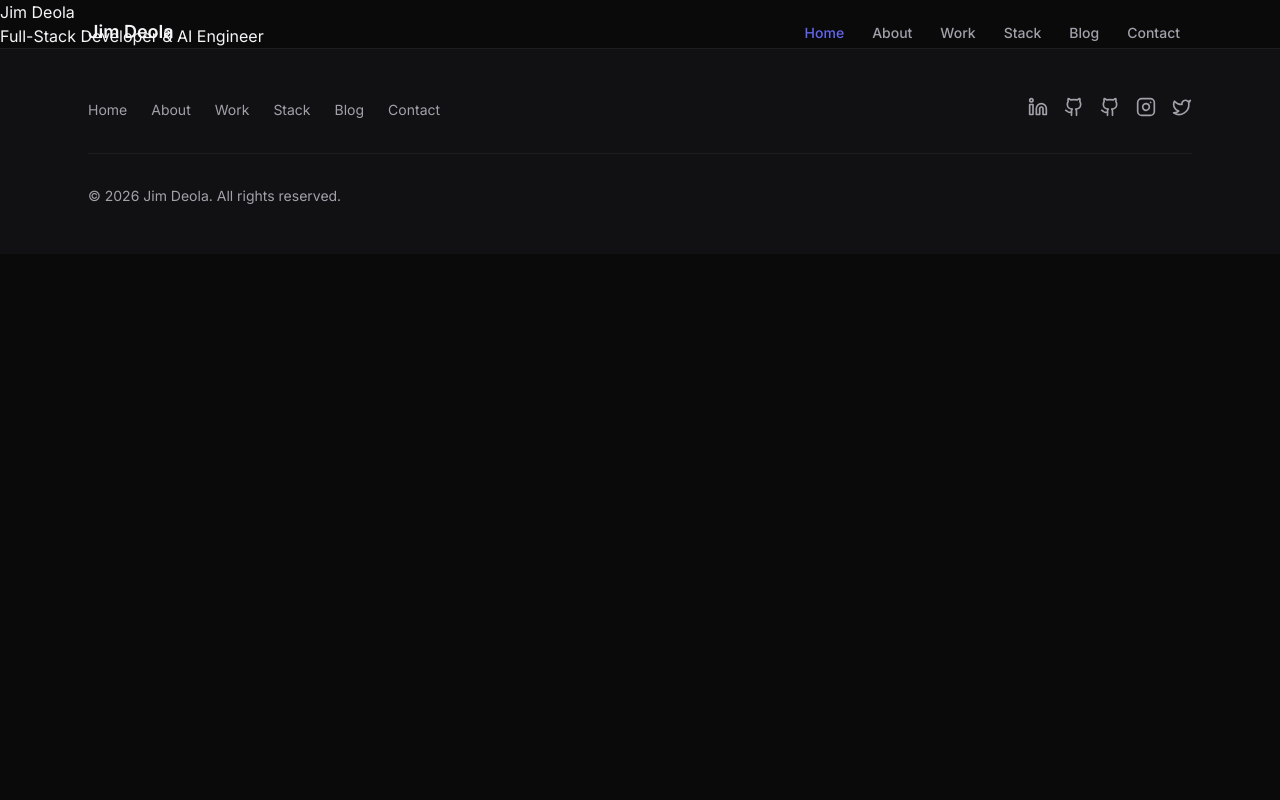
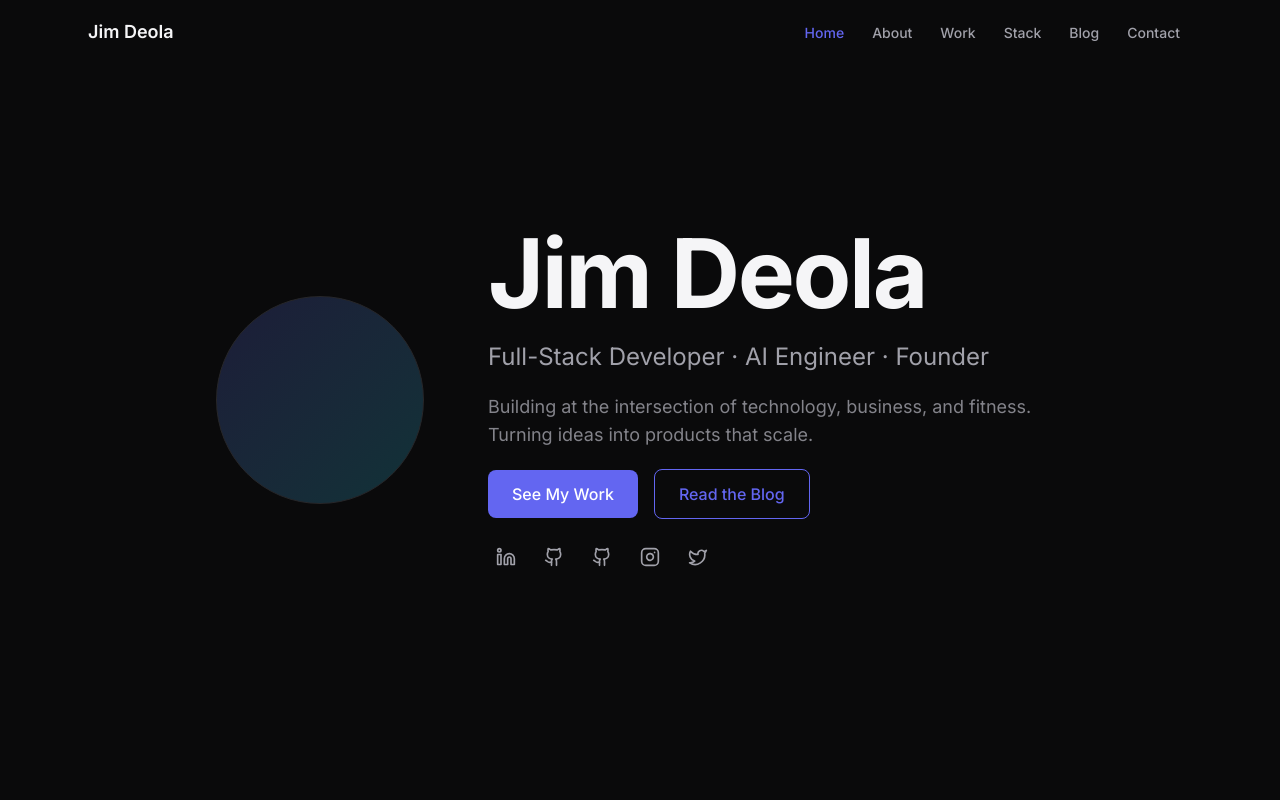
Before and after one commit to jdeola/jimdeola.com, a Next.js app: page / in a window 1280 px wide. Shown: the top 800 px of the page. Built offline with nearby package versions, Linux system fonts and the light colour scheme.

Commit message:
feat(S03/T01): hero section with staggered entrance animation, CTAs, social strip
Key files: src/components/sections/Hero.tsx, src/app/page.tsx, src/styles/globals.css

```diff
--- a/src/app/page.tsx
+++ b/src/app/page.tsx
@@ -1,8 +1,9 @@
+import { Hero } from '@/components/sections/Hero';
+
 export default function Home() {
   return (
     <main>
-      <h1>Jim Deola</h1>
-      <p>Full-Stack Developer &amp; AI Engineer</p>
+      <Hero />
     </main>
   );
 }
--- /dev/null
+++ b/src/components/sections/Hero.tsx
@@ -0,0 +1,131 @@
+'use client';
+
+import { motion } from 'framer-motion';
+import { useReducedMotion } from '@/hooks/useReducedMotion';
+import { Button } from '@/components/ui/Button';
+import { SocialLinks } from '@/components/ui/SocialLinks';
+
+function AnimatedContent() {
+  const items = [
+    {
+      key: 'heading',
+      content: (
+        <h1 className="text-5xl font-bold tracking-tight md:text-7xl lg:text-8xl">
+          Jim Deola
+        </h1>
+      ),
+    },
+    {
+      key: 'tagline',
+      content: (
+        <p className="text-xl text-text-secondary md:text-2xl">
+          Full-Stack Developer &middot; AI Engineer &middot; Founder
+        </p>
+      ),
+    },
+    {
+      key: 'subtitle',
+      content: (
+        <p className="max-w-xl text-base text-text-secondary/80 md:text-lg">
+          Building at the intersection of technology, business, and fitness.
+          Turning ideas into products that scale.
+        </p>
+      ),
+    },
+    {
+      key: 'ctas',
+      content: (
+        <div className="flex flex-wrap items-center gap-4">
+          <Button as="a" href="/work" size="lg" variant="primary">
+            See My Work
+          </Button>
+          <Button as="a" href="/blog" size="lg" variant="secondary">
+            Read the Blog
+          </Button>
+        </div>
+      ),
+    },
+    {
+      key: 'social',
+      content: <SocialLinks />,
+    },
+  ];
+
+  return (
+    <>
+      {items.map((item, i) => (
+        <motion.div
+          key={item.key}
+          initial={{ opacity: 0, y: 20 }}
+          animate={{ opacity: 1, y: 0 }}
+          transition={{
+            duration: 0.5,
+            delay: i * 0.2,
+            ease: 'easeOut',
+          }}
+        >
+          {item.content}
+        </motion.div>
+      ))}
+    </>
+  );
+}
+
+function StaticContent() {
+  return (
+    <>
+      <h1 className="text-5xl font-bold tracking-tight md:text-7xl lg:text-8xl">
+        Jim Deola
+      </h1>
+      <p className="text-xl text-text-secondary md:text-2xl">
+        Full-Stack Developer &middot; AI Engineer &middot; Founder
+      </p>
+      <p className="max-w-xl text-base text-text-secondary/80 md:text-lg">
+        Building at the intersection of technology, business, and fitness.
+        Turning ideas into products that scale.
+      </p>
+      <div className="flex flex-wrap items-center gap-4">
+        <Button as="a" href="/work" size="lg" variant="primary">
+          See My Work
+        </Button>
+        <Button as="a" href="/blog" size="lg" variant="secondary">
+          Read the Blog
+        </Button>
+      </div>
+      <SocialLinks />
+    </>
+  );
+}
+
+export function Hero() {
+  const prefersReducedMotion = useReducedMotion();
+
+  return (
+    <section className="relative flex min-h-screen items-center justify-center overflow-hidden px-6">
+      {/* Subtle background gradient */}
+      <div
+        aria-hidden="true"
+        className="pointer-events-none absolute inset-0 bg-[radial-gradient(ellipse_at_center,_var(--color-accent)/8%_0%,_transparent_70%)]"
+        style={
+          prefersReducedMotion
+            ? undefined
+            : {
+                animation: 'hero-glow 8s ease-in-out infinite alternate',
+              }
+        }
+      />
+
+      <div className="relative z-10 flex flex-col items-center gap-6 text-center md:flex-row md:gap-16 md:text-left">
+        {/* Photo placeholder */}
+        <div className="flex-shrink-0">
+          <div className="h-40 w-40 rounded-full border border-border bg-gradient-to-br from-accent/20 to-accent-secondary/20 md:h-52 md:w-52" />
+        </div>
+
+        {/* Text content */}
+        <div className="flex flex-col gap-5">
+          {prefersReducedMotion ? <StaticContent /> : <AnimatedContent />}
+        </div>
+      </div>
+    </section>
+  );
+}
--- a/src/styles/globals.css
+++ b/src/styles/globals.css
@@ -18,6 +18,23 @@
   --font-mono: var(--font-jetbrains-mono), ui-monospace, monospace;
 }
 
+@keyframes hero-glow {
+  0% {
+    opacity: 0.5;
+    transform: scale(1);
+  }
+  100% {
+    opacity: 1;
+    transform: scale(1.15);
+  }
+}
+
+@media (prefers-reduced-motion: reduce) {
+  .hero-glow-animated {
+    animation: none !important;
+  }
+}
+
 @layer base {
   body {
     background-color: var(--color-bg-primary);
```
Also changed, not shown: 1 other file (tests, documents, lock files or other folders).
